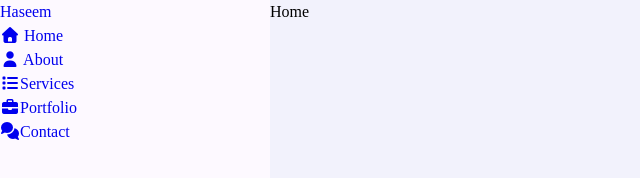
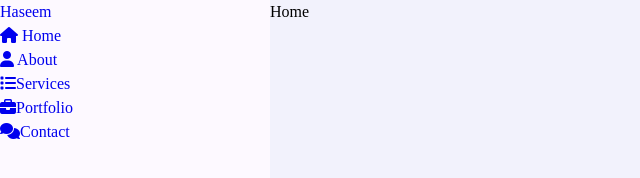
Before and after one commit to HaseemArshad/HaseemArshad.github.io, a plain HTML site: page index.html in a window 1280 px wide. Shown: the full height of the page, 0-640 px from the left. Drawn offline with Linux system fonts and the light colour scheme.

Commit message:
fontaweseom

```diff
--- a/index.html
+++ b/index.html
@@ -8,7 +8,7 @@
     <!-- CSS Files -->
     <link rel= "stylesheet" href="style.css">
     <link rel= "stylesheet" href="color-1.css">
-    <link rel="stylesheet" href="https://cdnj.cloudflare.com/ajax/libs/font-awesome/5.15.4/css/all.min.css">
+    <link rel="stylesheet" href="https://cdnjs.cloudflare.com/ajax/libs/font-awesome/6.7.2/css/all.min.css">
 </head>
 <body>
 <!-- Main Container Start-->
```
